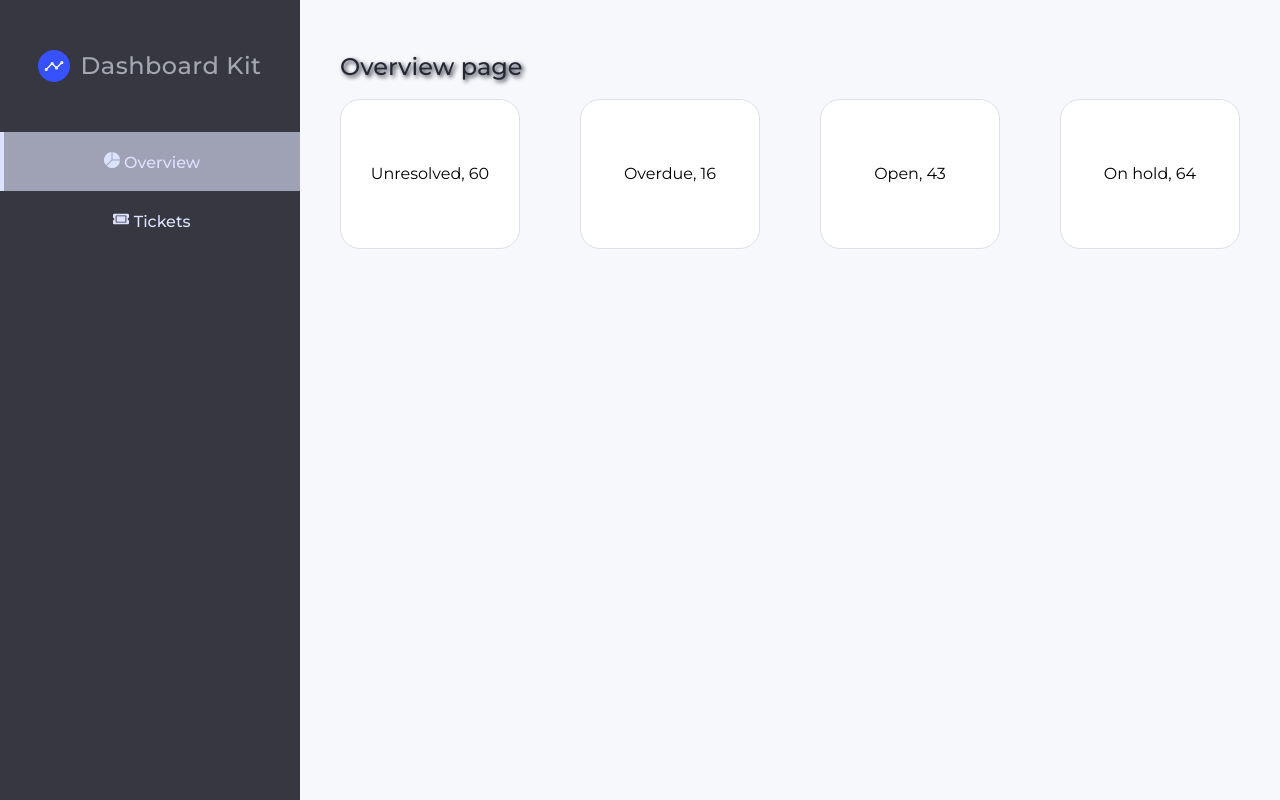
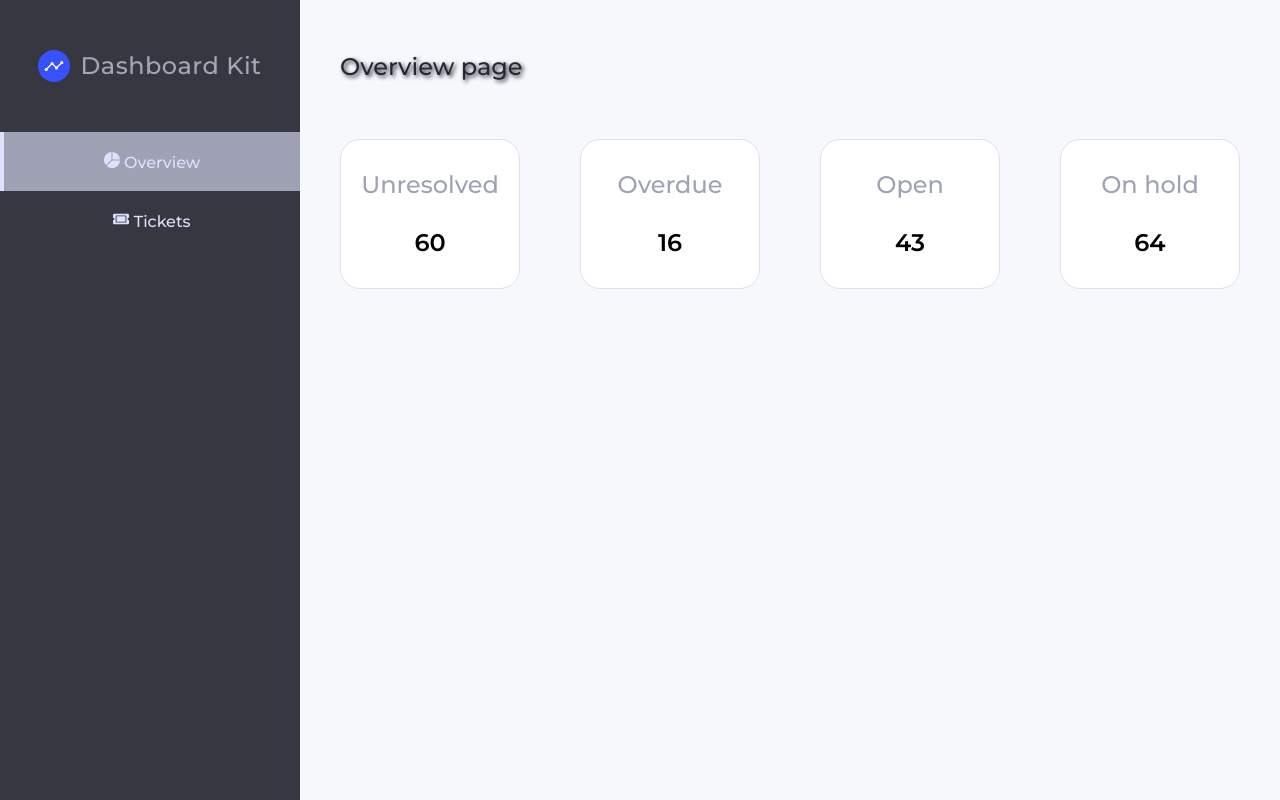
Before and after one commit to DonquixoteSabo/Admin-Dashboard, a React (Create React App) app: page /overview in a window 1280 px wide. Built offline with nearby package versions, Linux system fonts and the light colour scheme.

Commit message:
feat: :sparkles: Add Cards
Add Cards with static data. The Data format will be exactly the same in the future

```diff
--- a/public/index.html
+++ b/public/index.html
@@ -13,8 +13,9 @@
 
     <link rel="manifest" href="%PUBLIC_URL%/manifest.json" />
     <link rel="preconnect" href="https://fonts.gstatic.com" />
+    <link rel="preconnect" href="https://fonts.gstatic.com" />
     <link
-      href="https://fonts.googleapis.com/css2?family=Montserrat:wght@300;400;500;700&display=swap"
+      href="https://fonts.googleapis.com/css2?family=Montserrat:wght@400;500;600&display=swap"
       rel="stylesheet"
     />
     <title>React App</title>
--- a/src/views/Overview/index.tsx
+++ b/src/views/Overview/index.tsx
@@ -12,6 +12,7 @@ export const Wrapper = styled.div`
     padding: 20px 0;
   }
   .cards {
+    padding-top: 40px;
     display: flex;
     justify-content: space-between;
     grid-column: 1/-1;
@@ -29,6 +30,15 @@ export const Card = styled.li`
   background-color: white;
   border: 1px solid ${({ theme }) => theme.colors.gray4};
   border-radius: 20px;
+  font-size: ${({ theme }) => theme.fontSize.xl};
+  .title {
+    padding: 0;
+    color: ${({ theme }) => theme.colors.gray3};
+    font-weight: 500;
+  }
+  .value {
+    font-weight: 600;
+  }
 `;
 
 interface CardType {
@@ -64,7 +74,8 @@ export const Overview = () => {
       <ul className="cards">
         {data.map(({ title, value }) => (
           <Card key={title}>
-            {title}, {value}
+            <p className="title">{title}</p>
+            <p className="value">{value}</p>
           </Card>
         ))}
       </ul>
```
